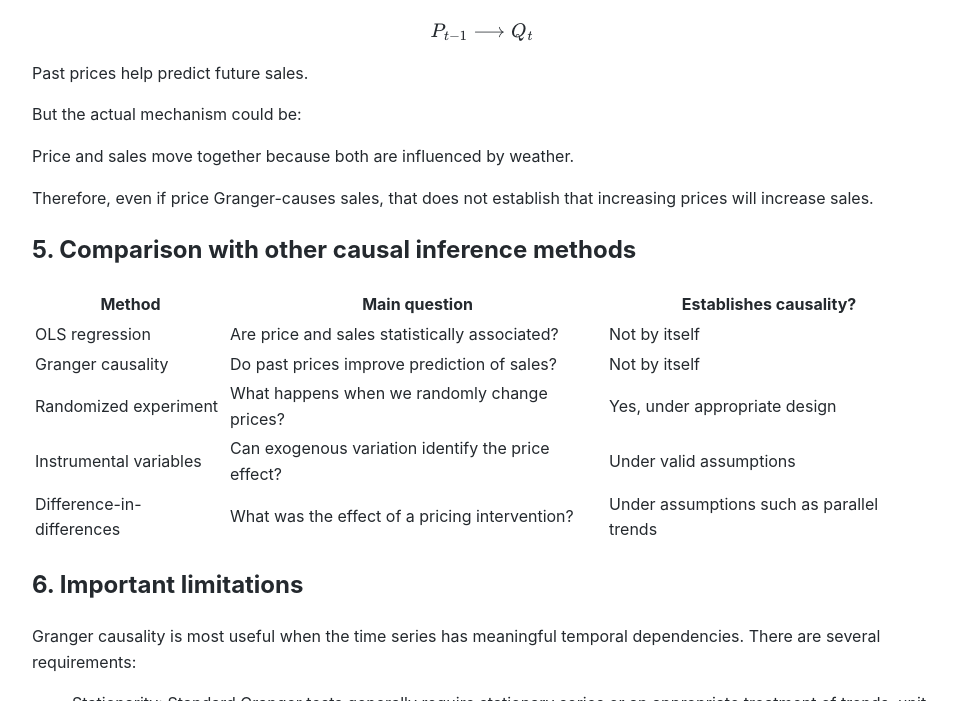
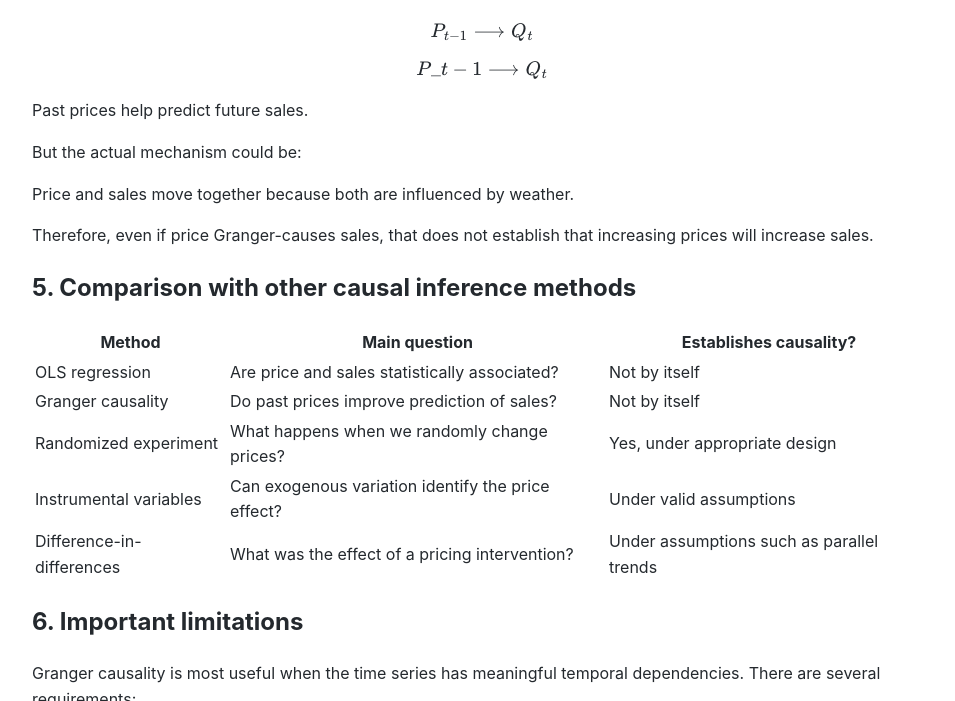
Before and after one commit to Michael-Lubinsky/michael-lubinsky.github.com, a Jekyll site: the page built from ml/causal_2.md, in a window 1280 px wide and 900 px high, scrolled down 3454 px, cut to the strip 199-900 px from the top of the window. Shown: the whole strip, without its empty margins (158-1113 px from the left). Built offline with Jekyll 4.4.1, drawn with Linux system fonts in a browser that asks for light colours; our own code applies the rules of GitHub Pages for plain Markdown files.

Commit message:
Add equation and explanation for sales prediction
Added a new equation and explanatory text about the relationship between past prices and future sales.

```diff
--- a/ml/causal_2.md
+++ b/ml/causal_2.md
@@ -130,6 +130,9 @@ We might observe:
 
 
 \\[ P\_{t-1}\longrightarrow Q_t \\]
+
+$$P\_{t-1}\longrightarrow Q_t$$
+
 
 Past prices help predict future sales.
 
```
